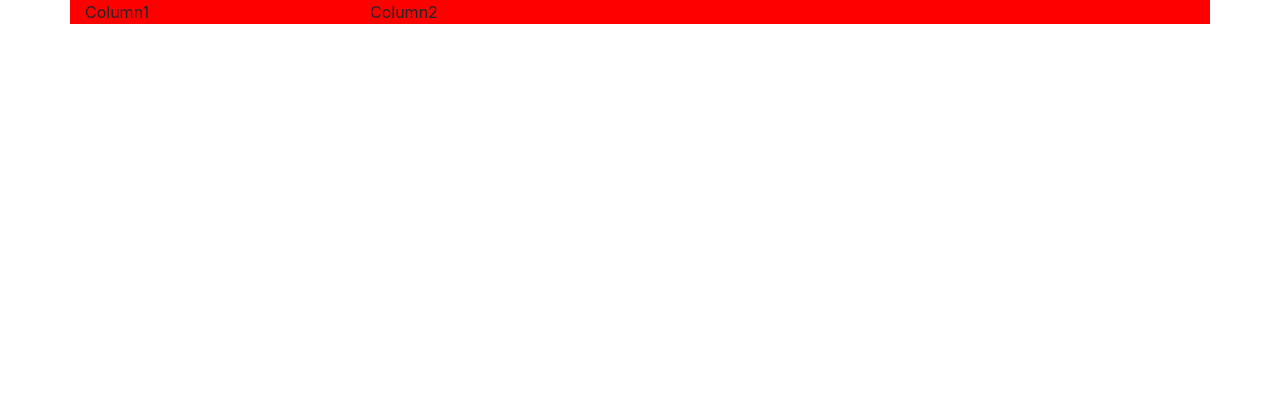
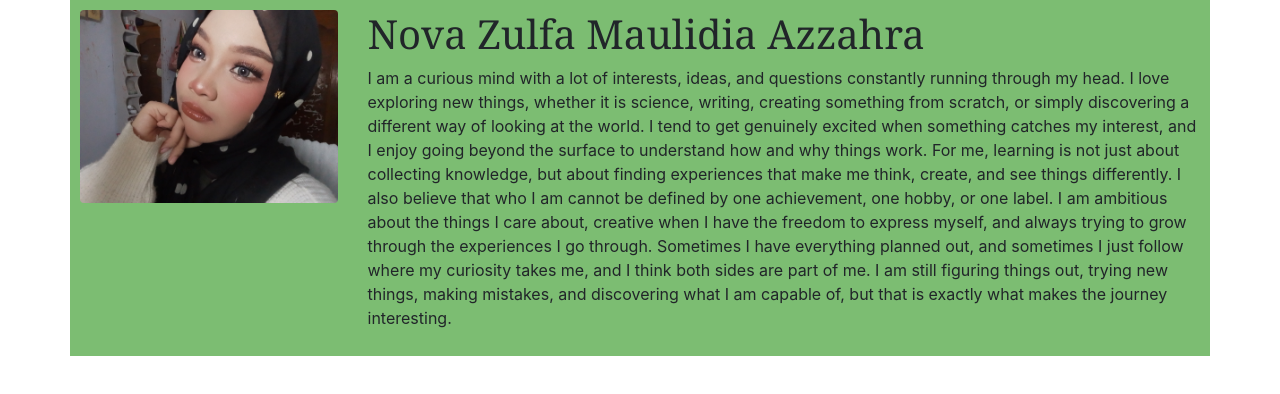
Before and after one commit to novvaaa000/Web-Dev-Nova, a plain HTML site: page Personal-Nova/index.html in a window 1280 px wide. Drawn offline with nearby package versions, Linux system fonts and the light colour scheme.

Commit message:
personal

```diff
--- a/Personal-Nova/index.html
+++ b/Personal-Nova/index.html
@@ -10,14 +10,22 @@
 </head>
 <body>
 
-    <div class="section1">
-        <div class="container" style="background-color: red;">
+   <section class="section1">
+        <div class="container p-10" style="background-color: rgb(124, 189, 114);padding: 10px;">
             <div class="row">
-                <div class="col-3">Column1</div>
-                <div class="col">Column2</div>
+                <div class="col-3">
+                    <img src="/Personal-Nova/sicantik.jpg" alt="" class="img-fluid rounded circle">
+                </div>
+                <div class="col">
+                    <h1 style="font-family: Cambria, Cochin, Georgia, Times, 'Times New Roman', serif;">Nova Zulfa Maulidia Azzahra</h1>
+                    <p>I am a curious mind with a lot of interests, ideas, and questions constantly running through my head. I love exploring new things, whether it is science, writing, creating something from scratch, or simply discovering a different way of looking at the world. I tend to get genuinely excited when something catches my interest, and I enjoy going beyond the surface to understand how and why things work. For me, learning is not just about collecting knowledge, but about finding experiences that make me think, create, and see things differently.
+                        I also believe that who I am cannot be defined by one achievement, one hobby, or one label. I am ambitious about the things I care about, creative when I have the freedom to express myself, and always trying to grow through the experiences I go through. Sometimes I have everything planned out, and sometimes I just follow where my curiosity takes me, and I think both sides are part of me. I am still figuring things out, trying new things, making mistakes, and discovering what I am capable of, but that is exactly what makes the journey interesting.
+
+                        </p>
+                </div>
             </div>
         </div>
-    </div>
+   </section>
 
 </body>
 </html>
```
Also changed, not shown: Personal-Nova/sicantik.jpg (added).
